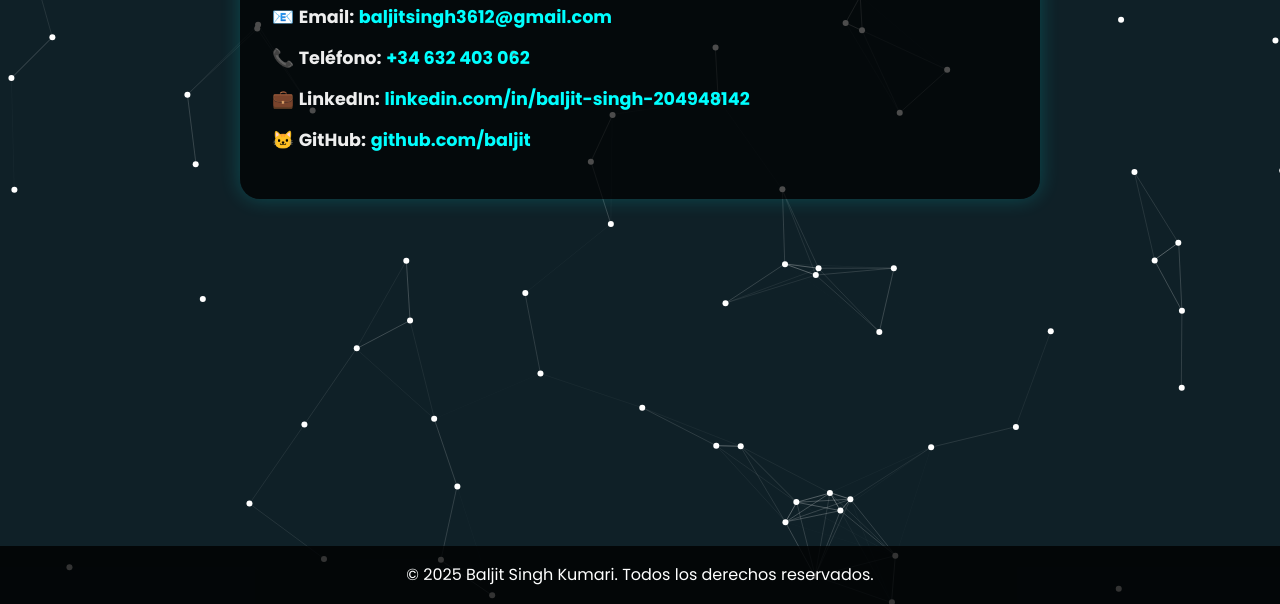
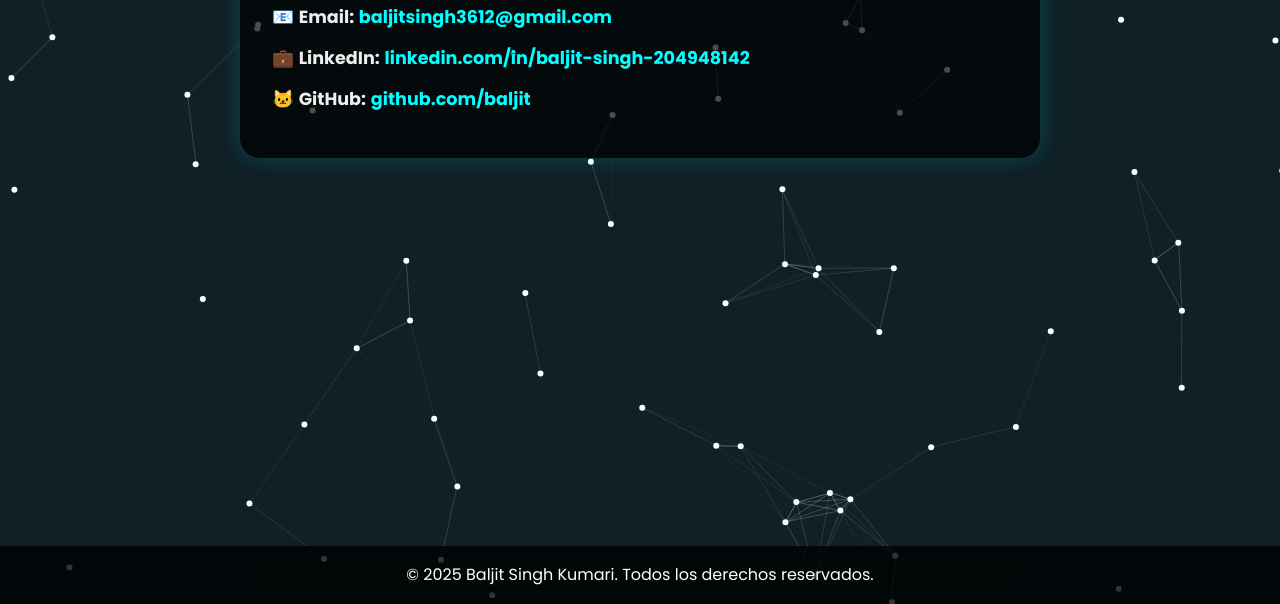
Before and after one commit to Sharp-star-spec/portafolio, a plain HTML site: page contacto.html in a window 1280 px wide. Shown: the part 196-800 px from the top of the page. Drawn offline with nearby package versions, Linux system fonts and the light colour scheme.

Commit message:
Update contacto.html

```diff
--- a/contacto.html
+++ b/contacto.html
@@ -31,7 +31,6 @@
       <h2>Contacto</h2>
       <ul style="list-style: none; padding: 0; font-size: 1.1rem;">
         <li>📧 <strong>Email:</strong> <a href="mailto:baljitsingh3612@gmail.com">baljitsingh3612@gmail.com</a></li>
-        <li>📞 <strong>Teléfono:</strong> <a href="tel:+34632403062">+34 632 403 062</a></li>
         <li>💼 <strong>LinkedIn:</strong> <a href="https://www.linkedin.com/in/baljit-singh-204948142" target="_blank">linkedin.com/in/baljit-singh-204948142</a></li>
         <li>🐱 <strong>GitHub:</strong> <a href="https://sharp-star-spec.github.io/portafolio/">github.com/baljit</a></li>
       </ul>
```
